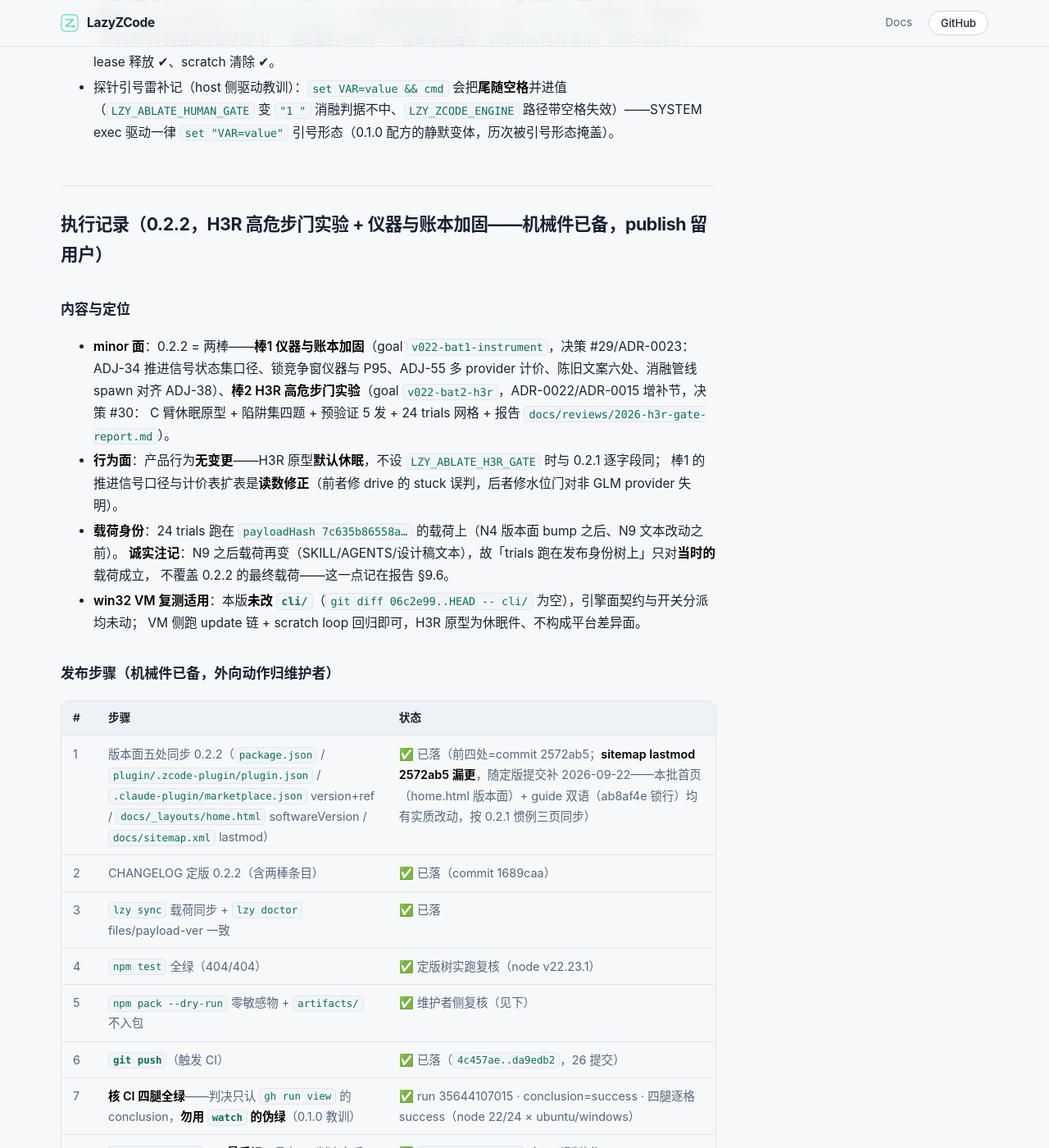
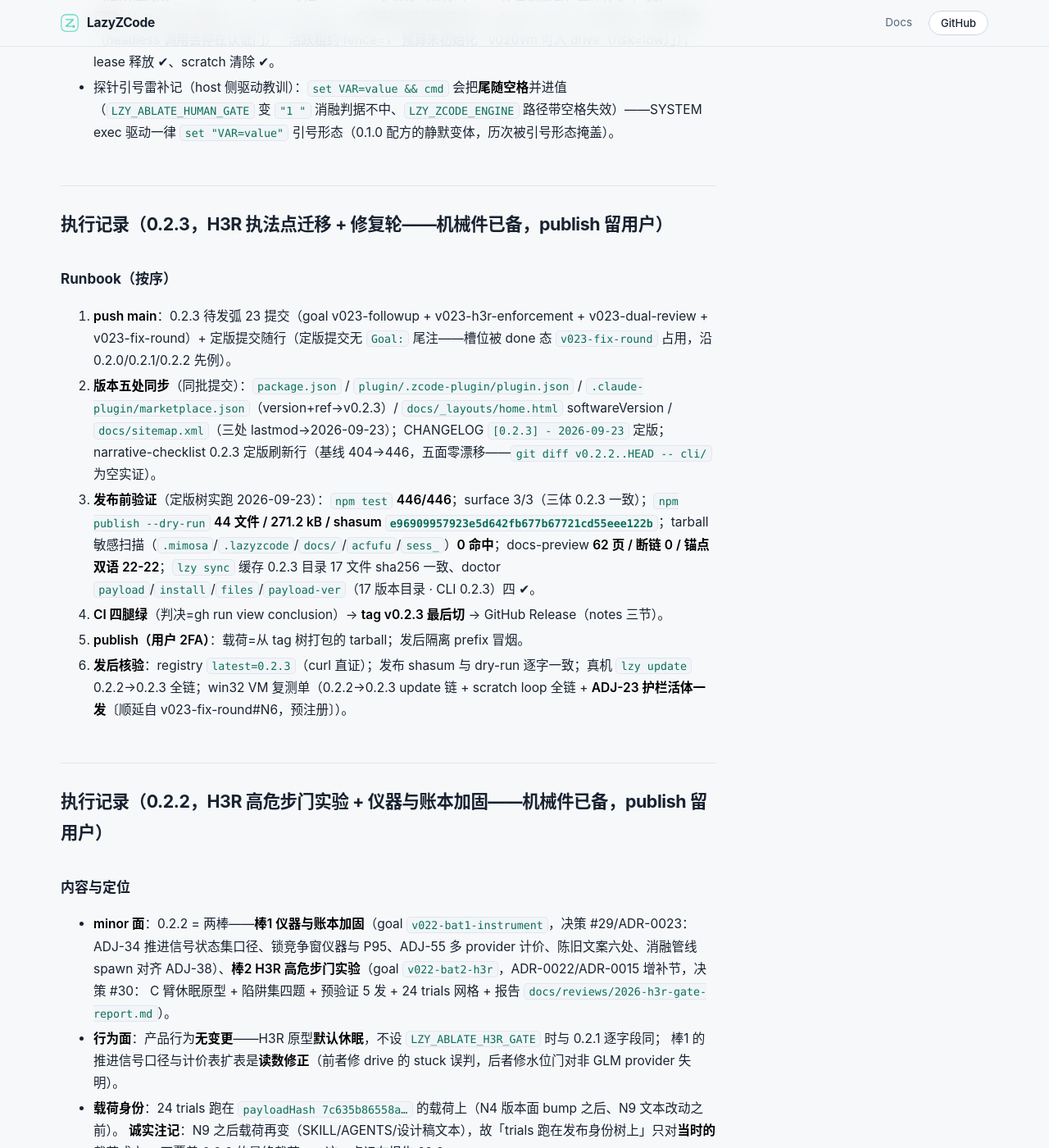
Before and after one commit to Acfufu/lazyzcode, a Jekyll site: the page built from docs/release-checklist.md, in a window 1280 px wide and 1400 px high, scrolled down 20200 px. Shown: the whole window at 82% size. Built offline with Jekyll 4.4.1, drawn with Linux system fonts in a browser that asks for light colours; our own code applies the rules of GitHub Pages for plain Markdown files.

Commit message:
release: freeze 0.2.3 — H3R enforcement migration + fix round
Five-place version sync (package.json / plugin.json / marketplace.json
version+ref / home.html softwareVersion / sitemap lastmod), CHANGELOG
[0.2.3] - 2026-09-23, narrative-checklist 0.2.3 refresh row (baseline
404->446, five counting faces zero-drift: cli/ untouched since v0.2.2),
release-checklist 0.2.3 runbook with pre-freeze validation record
(446/446 suite, dry-run 44 files shasum e9690995..., 62 docs pages
0 broken links, sync 0.2.3 doctor 4x ok).

Goal: v023-fix-round#closeout

```diff
--- a/docs/_layouts/home.html
+++ b/docs/_layouts/home.html
@@ -14,7 +14,7 @@
     "name": "LazyZCode",
     "applicationCategory": "DeveloperApplication",
     "operatingSystem": "macOS, Windows, Linux",
-    "softwareVersion": "0.2.2",
+    "softwareVersion": "0.2.3",
     "description": "The discipline layer for ZCode: plan, execute, take evidence, never stop half-done. A plugin plus a lightweight CLI (lzy) that turns agent claims into verified facts.",
     "url": "https://acfufu.github.io/lazyzcode/",
     "downloadUrl": "https://www.npmjs.com/package/lazyzcode",
--- a/docs/release-checklist.md
+++ b/docs/release-checklist.md
@@ -487,6 +487,17 @@ plugin payload). From older versions: manual two-step (`npm i -g lazyzcode
 - 0.2.0 三件套活体（scratch `C:\scratch020`，SYSTEM exec + `set "LOCALAPPDATA=…"` 引号形态）：**lease 互斥**（acquire fence 1 → 二次 acquire 拒「另一运行时持租（fence 1，至 …）」带僵尸恢复指路）· **fence 写拒**（活跃租约期 `--fence 9` 写 → 「写拒：fence 9 非现行（现行 1）——你已被接管，立即停手不写」）· **drive 门链**（executing 目标上 `lzy loop drive` → 凭据缺席拒带恢复文本；doctor `drive` 行四段齐「凭据缺席（headless 调用会停在认证门） · 活跃租约 fence=1 · 预算未初始化 · v020vm 可入 drive（risk=low）」）；lease 释放 ✔、scratch 清除 ✔。
 - 探针引号雷补记（host 侧驱动教训）：`set VAR=value && cmd` 会把**尾随空格**并进值（`LZY_ABLATE_HUMAN_GATE` 变 `"1 "` 消融判据不中、`LZY_ZCODE_ENGINE` 路径带空格失效）——SYSTEM exec 驱动一律 `set "VAR=value"` 引号形态（0.1.0 配方的静默变体，历次被引号形态掩盖）。
 
+## 执行记录（0.2.3，H3R 执法点迁移 + 修复轮——机械件已备，publish 留用户）
+
+### Runbook（按序）
+
+1. **push main**：0.2.3 待发弧 23 提交（goal v023-followup + v023-h3r-enforcement + v023-dual-review + v023-fix-round）+ 定版提交随行（定版提交无 `Goal:` 尾注——槽位被 done 态 `v023-fix-round` 占用，沿 0.2.0/0.2.1/0.2.2 先例）。
+2. **版本五处同步**（同批提交）：`package.json` / `plugin/.zcode-plugin/plugin.json` / `.claude-plugin/marketplace.json`（version+ref→v0.2.3）/ `docs/_layouts/home.html` softwareVersion / `docs/sitemap.xml`（三处 lastmod→2026-09-23）；CHANGELOG `[0.2.3] - 2026-09-23` 定版；narrative-checklist 0.2.3 定版刷新行（基线 404→446，五面零漂移——`git diff v0.2.2..HEAD -- cli/` 为空实证）。
+3. **发布前验证**（定版树实跑 2026-09-23）：`npm test` **446/446**；surface 3/3（三体 0.2.3 一致）；`npm publish --dry-run` **44 文件 / 271.2 kB / shasum `e96909957923e5d642fb677b67721cd55eee122b`**；tarball 敏感扫描（`.mimosa`/`.lazyzcode`/`docs/`/`acfufu`/`sess_`）**0 命中**；docs-preview **62 页 / 断链 0 / 锚点双语 22-22**；`lzy sync` 缓存 0.2.3 目录 17 文件 sha256 一致、doctor `payload`/`install`/`files`/`payload-ver`（17 版本目录 · CLI 0.2.3）四 ✔。
+4. **CI 四腿绿**（判决=gh run view conclusion）→ **tag v0.2.3 最后切** → GitHub Release（notes 三节）。
+5. **publish（用户 2FA）**：载荷=从 tag 树打包的 tarball；发后隔离 prefix 冒烟。
+6. **发后核验**：registry `latest=0.2.3`（curl 直证）；发布 shasum 与 dry-run 逐字一致；真机 `lzy update` 0.2.2→0.2.3 全链；win32 VM 复测单（0.2.2→0.2.3 update 链 + scratch loop 全链 + **ADJ-23 护栏活体一发**〔顺延自 v023-fix-round#N6，预注册〕）。
+
 ## 执行记录（0.2.2，H3R 高危步门实验 + 仪器与账本加固——机械件已备，publish 留用户）
 
 ### 内容与定位
--- a/docs/sitemap.xml
+++ b/docs/sitemap.xml
@@ -3,9 +3,9 @@
      若仓库改名或换组织，与 docs/_config.yml 的 url/baseurl 一起改。
      lastmod = 对应页面内容的最近提交日，内容有实质改动时顺手更新。 -->
 <urlset xmlns="http://www.sitemaps.org/schemas/sitemap/0.9">
-  <url><loc>https://acfufu.github.io/lazyzcode/</loc><lastmod>2026-09-22</lastmod></url>
-  <url><loc>https://acfufu.github.io/lazyzcode/guide/en/</loc><lastmod>2026-09-22</lastmod></url>
-  <url><loc>https://acfufu.github.io/lazyzcode/guide/zh/</loc><lastmod>2026-09-22</lastmod></url>
+  <url><loc>https://acfufu.github.io/lazyzcode/</loc><lastmod>2026-09-23</lastmod></url>
+  <url><loc>https://acfufu.github.io/lazyzcode/guide/en/</loc><lastmod>2026-09-23</lastmod></url>
+  <url><loc>https://acfufu.github.io/lazyzcode/guide/zh/</loc><lastmod>2026-09-23</lastmod></url>
   <url><loc>https://acfufu.github.io/lazyzcode/developers/en/</loc><lastmod>2026-09-15</lastmod></url>
   <url><loc>https://acfufu.github.io/lazyzcode/developers/zh/</loc><lastmod>2026-09-15</lastmod></url>
 </urlset>
--- a/package.json
+++ b/package.json
@@ -1,6 +1,6 @@
 {
   "name": "lazyzcode",
-  "version": "0.2.2",
+  "version": "0.2.3",
   "description": "AI coding-workflow discipline layer for ZCode: plan, execute, take evidence, never stop half-done. Plugin + lightweight CLI (lzy).",
   "keywords": [
     "zcode",
```
Also changed, not shown: docs/narrative-checklist.md (+1 -0 lines), .claude-plugin/marketplace.json, CHANGELOG.md, plugin/.zcode-plugin/plugin.json.
